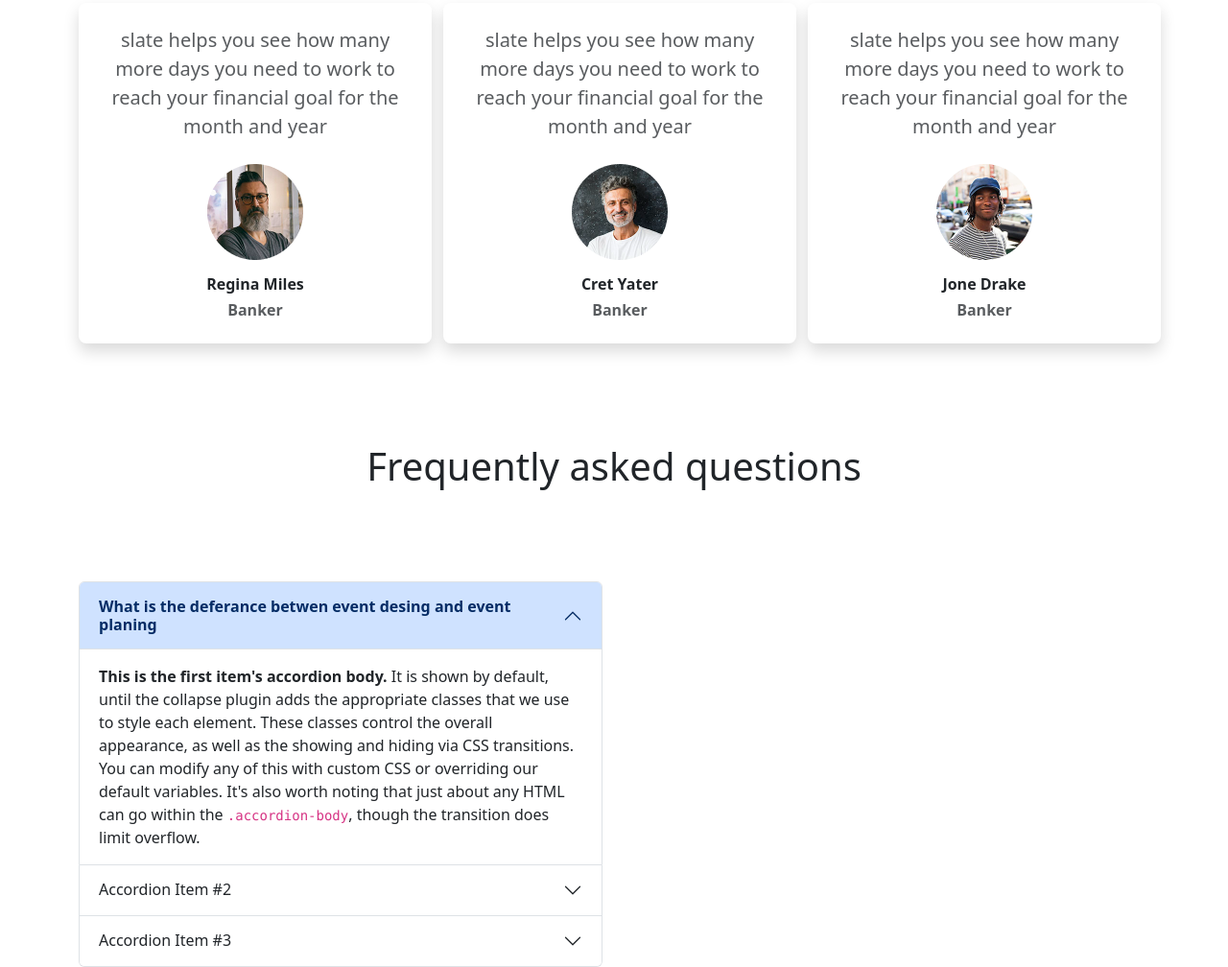
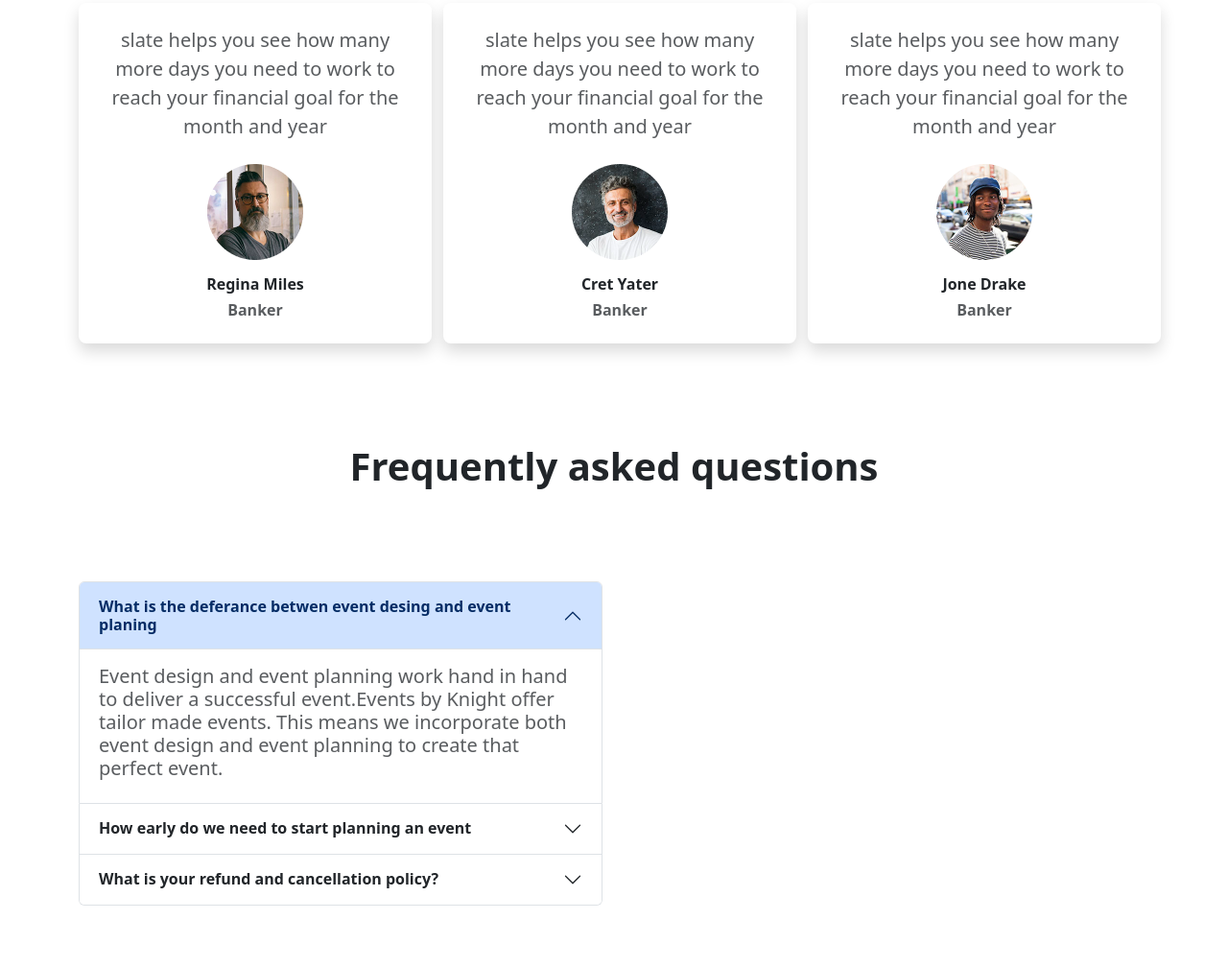
Before and after one commit to mirshad47/convention-center-page, a plain HTML site: page index.html in a window 1280 px wide. Shown: the part 2393-3401 px from the top of the page at 96% size. After the commit the page ends 3337 px from the top, so only its background shows below. Drawn offline with Linux system fonts and the light colour scheme.

Commit message:
Update index.html

```diff
--- a/index.html
+++ b/index.html
@@ -315,7 +315,7 @@
     <!------------------------ asked questions------------------- -->
 
     <section class="container">
-        <h1 class="text-center my-5 py-5">Frequently asked questions</h1>
+        <h1 class="text-center my-5 py-5 fw-bold">Frequently asked questions</h1>
         <div class="row">
             <div class="col-md-6">
                 <div class="accordion" id="accordionExample">
@@ -329,20 +329,20 @@
                         <div id="collapseOne" class="accordion-collapse collapse show"
                             data-bs-parent="#accordionExample">
                             <div class="accordion-body">
-                                <strong>This is the first item's accordion body.</strong> It is shown by default, until
-                                the collapse plugin adds the appropriate classes that we use to style each element.
-                                These classes control the overall appearance, as well as the showing and hiding via CSS
-                                transitions. You can modify any of this with custom CSS or overriding our default
-                                variables. It's also worth noting that just about any HTML can go within the
-                                <code>.accordion-body</code>, though the transition does limit overflow.
+                                <h5 class="text-muted">
+                                    Event design and event planning work hand in hand to deliver a
+                                successful event.Events by Knight offer tailor made events. This
+                                means we incorporate both event design and event planning to
+                                create that perfect event.
+                                </h5>
                             </div>
                         </div>
                     </div>
                     <div class="accordion-item">
                         <h2 class="accordion-header">
-                            <button class="accordion-button collapsed" type="button" data-bs-toggle="collapse"
+                            <button class="accordion-button collapsed fw-bold" type="button" data-bs-toggle="collapse"
                                 data-bs-target="#collapseTwo" aria-expanded="false" aria-controls="collapseTwo">
-                                Accordion Item #2
+                                How early do we need to start planning an event
                             </button>
                         </h2>
                         <div id="collapseTwo" class="accordion-collapse collapse" data-bs-parent="#accordionExample">
@@ -358,9 +358,9 @@
                     </div>
                     <div class="accordion-item">
                         <h2 class="accordion-header">
-                            <button class="accordion-button collapsed" type="button" data-bs-toggle="collapse"
+                            <button class="accordion-button collapsed fw-bold" type="button" data-bs-toggle="collapse"
                                 data-bs-target="#collapseThree" aria-expanded="false" aria-controls="collapseThree">
-                                Accordion Item #3
+                                What is your refund and cancellation policy?
                             </button>
                         </h2>
                         <div id="collapseThree" class="accordion-collapse collapse" data-bs-parent="#accordionExample">
@@ -376,7 +376,9 @@
                     </div>
                 </div>
             </div>
-            <div class="col-md-6"></div>
+            <div class="col-md-6">
+
+            </div>
 
         </div>
     </section>
```
